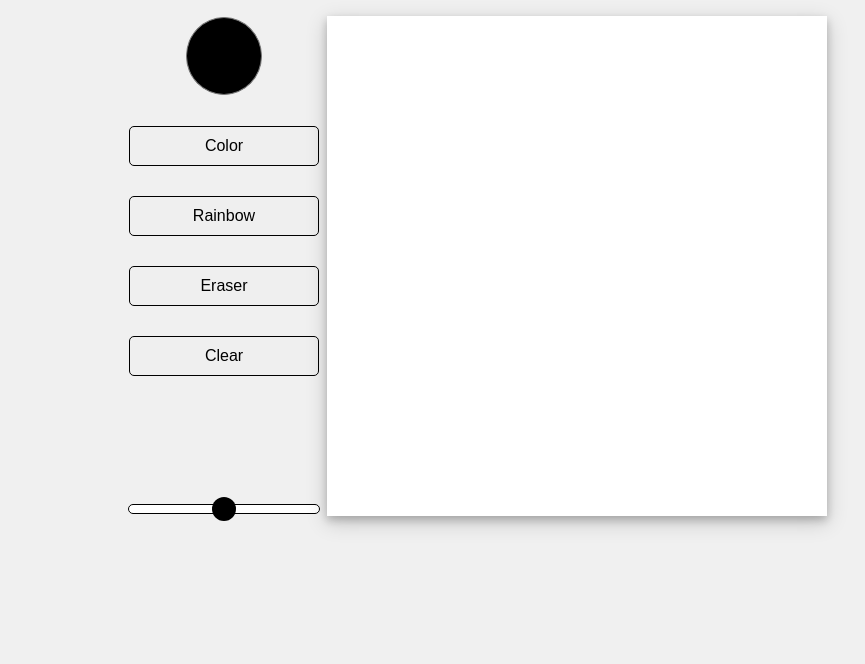
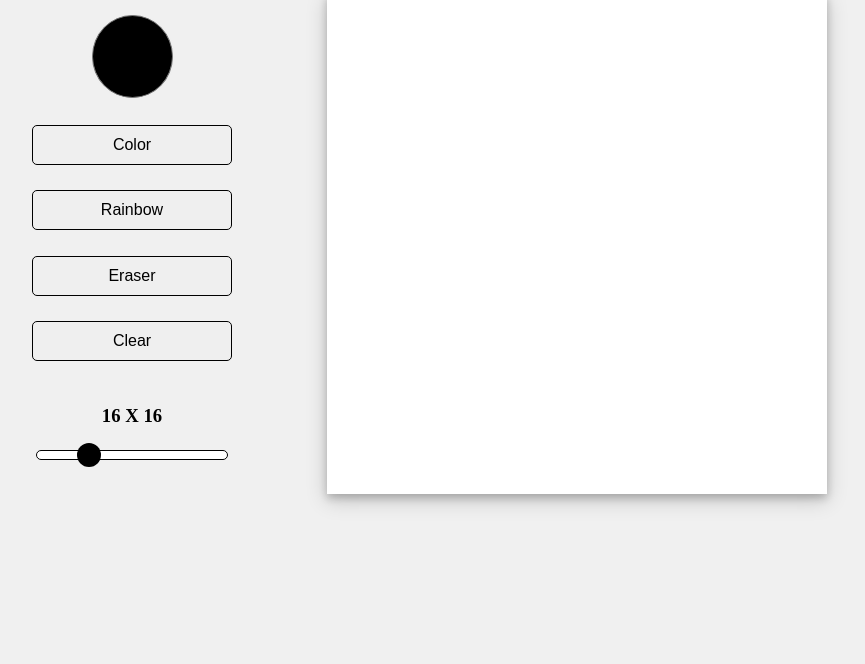
Before and after one commit to hcbarros/etch-a-sketch, a plain HTML site: page index.html in a window 1280 px wide. Shown: the part 142-806 px from the top of the page, without its empty margins (63-928 px from the left). Drawn offline with Linux system fonts and the light colour scheme.

Commit message:
organizing

```diff
--- a/index.css
+++ b/index.css
@@ -1,7 +1,69 @@
+
+body {
+    background: rgb(240, 240, 240);
+    z-index: 1;
+}
+
+.header {
+    text-align: center;
+    z-index: 2;
+    font-size: 85px;
+    font-weight: bold;
+    margin-top: 30px'
+}
+
+.main {
+    margin: auto;
+    display:flex;
+    justify-content: center;
+    width: 100%;
+    height: 80vh;
+    margin-top: 30px;
+    z-index: 2
+}
+
+.containerButtons, .containerFake {
+    display:flex;
+    align-items:center;
+    justify-content: space-between;
+    flex-direction: column;
+    width: 190px;
+    height: 450px;
+    margin-right: 100px;
+    margin-top: 20px;
+}
+
+.containerSquares {
+    display:grid;
+    background: #fff;
+    min-width: 500px;
+    height: 500px;
+    box-shadow: 0 4px 8px 0 rgba(0, 0, 0, 0.2), 0 6px 20px 0 rgba(0, 0, 0, 0.19)
+}
+
+button {
+    font-size: 16px;
+    width: 200px;
+    height: 40px;
+    outline: none;
+    border: 1px solid #000;
+    border-radius: 5px;
+    cursor:pointer
+}
+
+.btnClicked {
+    background: #000;
+    color: #eee;
+}
+
+.toogleHeader {
+    color: #000;
+    text-align: center
+}
 
 input[type=color] {
-    width: 80px;
-    height: 80px;
+    width: 85px;
+    height: 85px;
     border: none;
     border-radius: 50%;
     overflow: hidden;
@@ -21,7 +83,6 @@ input[type="range"] {
     height: 8px;
     border: 1px solid #000;
     border-radius: 10px;
-    margin-top: 30px;
 }
 
 input[type="range"]::-webkit-slider-thumb {
--- a/script.js
+++ b/script.js
@@ -9,26 +9,16 @@
 
 function addElements() {
 
-    document.body.style.background = 'rgb(240,240,240)'
-    document.body.style.zIndex = 1
-
-    const header = createElement('div', document.body,
-            'text-align: center; z-index: 2; font-size: 85px; font-weight: bold; margin-top: 30px')
+    const header = createElement('div', document.body, 'class', 'header')
     header.textContent = 'Etch-a-sketch'
 
-    const styleMain = 'margin:auto; display:flex; justify-content: space-between; ' +
-        'width: 70vw; height: 80vh; margin-top: 30px; z-index: 2'
-    const main = createElement('div', document.body, styleMain)
+    const main = createElement('div', document.body, 'class', 'main')
 
-    const styleButtons = 'display:flex; align-items:center; justify-content: space-between; flex-direction: column; ' +
-                            'width: 190px; height: 500px'
-    const containerButtons = createElement('div', main, styleButtons)
+    const containerButtons = createElement('div', main, 'class', 'containerButtons')
 
-    const styleSquare = 'display:grid; background: #fff; min-width: 500px; height: 500px; ' +
-                       `box-shadow: 0 4px 8px 0 rgba(0, 0, 0, 0.2), 0 6px 20px 0 rgba(0, 0, 0, 0.19)`
-    const containerSquares = createElement('div', main, styleSquare)
+    const containerSquares = createElement('div', main, 'class', 'containerSquares')
 
-    const containerFake = createElement('div', main, styleButtons)
+    const containerFake = createElement('div', main, 'class', 'containerFake')
 
     createButtons(containerButtons)
 
@@ -36,35 +26,81 @@ function addElements() {
 }
 
 
-function createElement(tag, parent, style) {
+function createElement(tag, parent, attributeType, attributeName) {
     const element = document.createElement(tag)
-    element.setAttribute('style', style)
+    element.setAttribute(attributeType, attributeName)
     return parent.appendChild(element)
 }
 
 
 function createToogle(containerButtons) {
-    const header = createElement('h3', containerButtons, 'color: #000; text-align: center')
-    const toogle = createElement('input', containerButtons, '')
-            .setAttribute('type', 'range')
-            .setAttribute('min', 1)
-            .setAttribute('max', 64)
-            .setAttribute('value', 16)
-            .setAttribute('class', 'range')
+    const containerToogle = createElement('div', containerButtons, 'class', 'containerToogle')
+    const header = createElement('h3', containerToogle, 'class', 'toogleHeader')
+    const toogle = createElement('input', containerToogle, 'type', 'range')
+        toogle.setAttribute('min', 1)
+        toogle.setAttribute('max', 64)
+        toogle.setAttribute('value', 16)
+        toogle.setAttribute('class', 'range')
 
+    toogle.addEventListener('mousemove', changeRange)
     header.textContent = toogle.value + ' X ' + toogle.value
+}
+
+
+function changeRange(event) {
+
+    const inputRange = event.target
+
+    const toogleHeader = document.getElementsByClassName('toogleHeader')[0]
+    toogleHeader.textContent = inputRange.value + ' X ' + inputRange.value
+
+
+    const containerSquares = document.getElementsByClassName('containerSquares')[0]
+    const color = document.getElementById('color')
+
+    let widthContainerSquares = containerSquares.clientWidth
+    const sideSquare = parseFloat(widthContainerSquares)/inputRange.value
+
+
+    for(let i = 0; i < (inputRange.value * inputRange.value); i++) {
+        const square = createElement('div', containerSquares, 'style', `width: ${sideSquare}; height: ${sideSquare}`)
+        square.addEventListener('mousedown', () => {
+
+        })
+    }
+
 }
 
 
 function createButtons(containerButtons) {
     return [null, 'Color','Rainbow','Eraser','Clear'].map((b) => {
-
         if(b == null) {
-            return createElement('input', containerButtons, '').setAttribute('type', 'color')
+            const color =  createElement('input', containerButtons, 'type', 'color')
+            color.setAttribute('id', 'color')
+            return color
         }
-        const style = 'font-size: 16px; width: 190px; height: 40px; outline: none; ' +
-                'border: 1px solid #000; border-radius: 5px;  cursor:pointer'
-        const button =  createElement('button', containerButtons, style)
+        const button =  createElement('button', containerButtons, 'class', b)
+        addEventButton(button, b)
         return button.textContent = b
     })
 }
+
+
+function addEventButton(button, name) {
+
+    button.addEventListener('click', () => {
+        document.querySelectorAll('button').forEach(b => {
+            if(name != 'Clear' ) {
+                b.classList.remove('btnClicked')
+                button.classList.add('btnClicked')
+            }
+        })
+
+        if(name == 'Color') {
+            const color = document.getElementById('color')
+            alert(color.value)
+        }
+
+
+    })
+}
```
